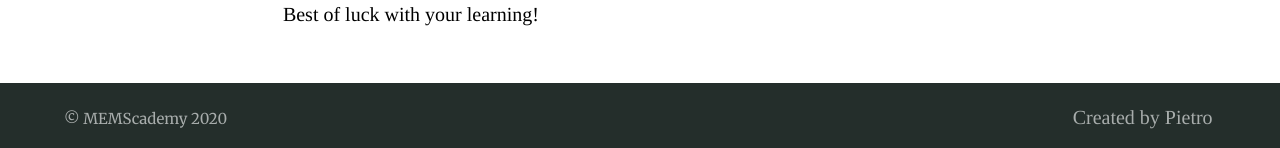
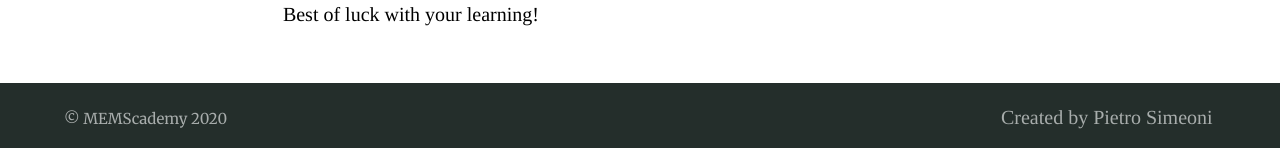
Before and after one commit to simeonipietro/memscademy.com, a Jekyll site: the page built from index.md, in a window 1280 px wide. Shown: the part 803-951 px from the top of the page. Built offline with Jekyll 4.4.1, drawn with Linux system fonts in a browser that asks for light colours.

Commit message:
Update _config.yml

```diff
--- a/_config.yml
+++ b/_config.yml
@@ -116,7 +116,7 @@ navigation_header:
   url: https://memscademy.com/search/
 
 navigation_footer:
-- title: Created by Pietro
+- title: Created by Pietro Simeoni
   url:
 
 sharing_links: # Appear at the bottom of single blog posts, add as desired. The value can be 'true' or the desired button colour
```
